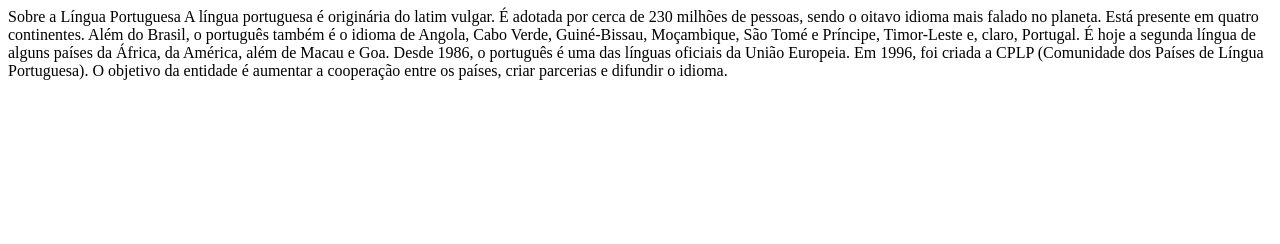
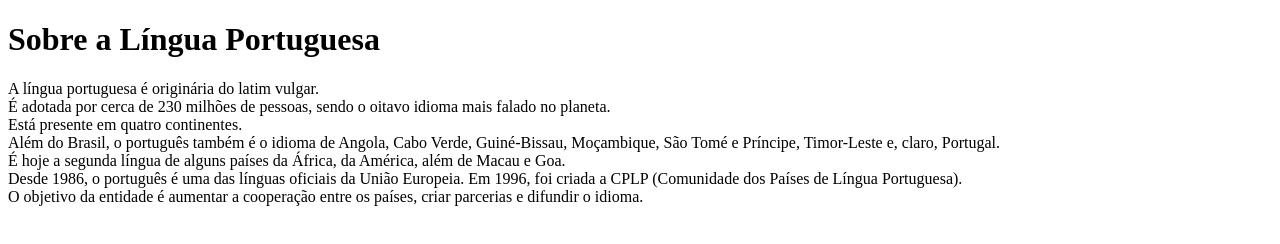
Before and after one commit to FerFlorentino/Fer-HTML, a plain HTML site: page index.html in a window 1280 px wide. Drawn offline with Linux system fonts and the light colour scheme.

Commit message:
index.html

```diff
--- a/index.html
+++ b/index.html
@@ -6,14 +6,13 @@
     <title>Document</title>
 </head>
 <body>
-    Sobre a Língua Portuguesa
+    <h1> Sobre a Língua Portuguesa</h1>
 
-    A língua portuguesa é originária do latim vulgar. É adotada por cerca de 230 milhões de pessoas, sendo o oitavo idioma mais falado no planeta. Está presente em quatro continentes.
+    A língua portuguesa é originária do latim vulgar. <br>É adotada por cerca de 230 milhões de pessoas, sendo o oitavo idioma mais falado no planeta. <br>Está presente em quatro continentes.
 
-Além do Brasil, o português também é o idioma de Angola, Cabo Verde, Guiné-Bissau, Moçambique, São Tomé e Príncipe, Timor-Leste e, claro, Portugal. É hoje a segunda língua de alguns países da África, da América, além de Macau e Goa.
+<br> Além do Brasil, o português também é o idioma de Angola, Cabo Verde, Guiné-Bissau, Moçambique, São Tomé e Príncipe, Timor-Leste e, claro, Portugal. <br>É hoje a segunda língua de alguns países da África, da América, além de Macau e Goa.
 
-Desde 1986, o português é uma das línguas oficiais da União Europeia. Em 1996, foi criada a CPLP (Comunidade dos Países de Língua Portuguesa). O objetivo da entidade é aumentar a cooperação entre os países, criar parcerias e difundir o idioma.
-
+<br> Desde 1986, o português é uma das línguas oficiais da União Europeia. Em 1996, foi criada a CPLP (Comunidade dos Países de Língua Portuguesa). <br> O objetivo da entidade é aumentar a cooperação entre os países, criar parcerias e difundir o idioma.
 
 </body>
 </html>
```
